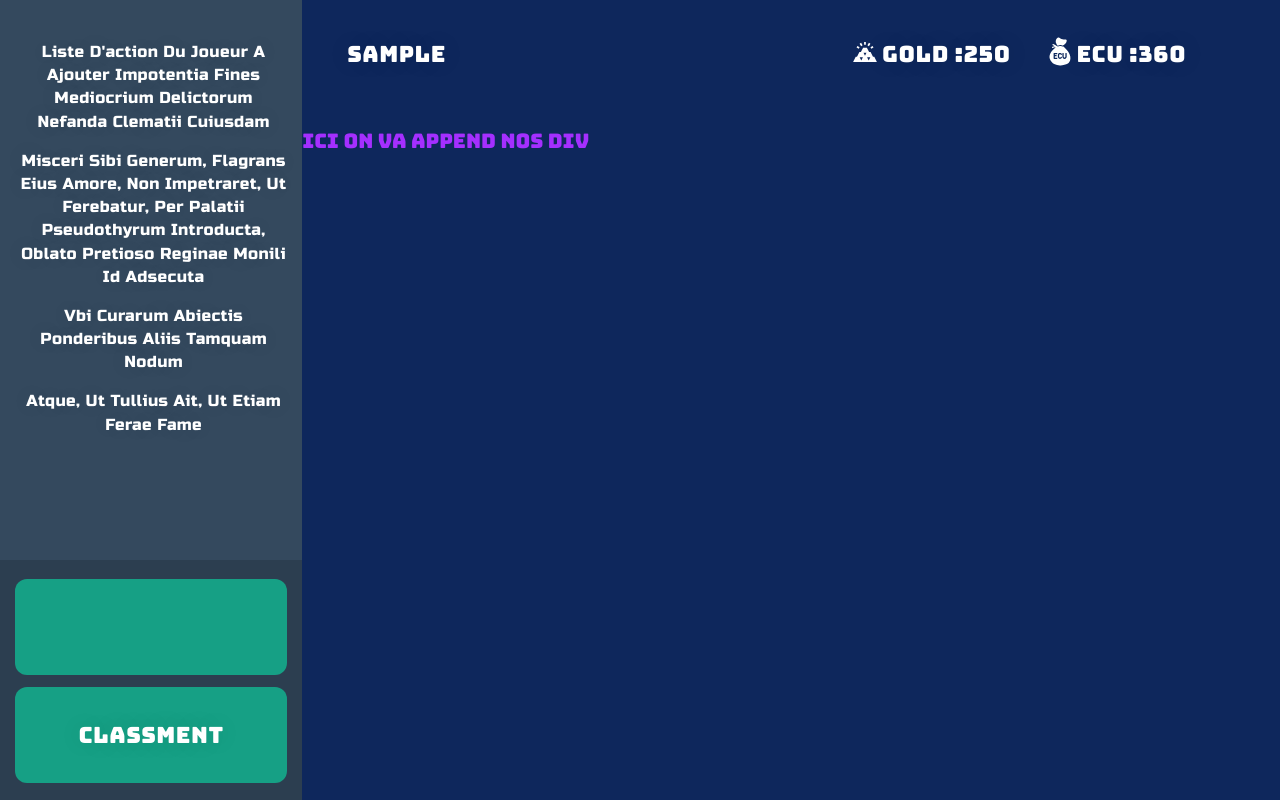
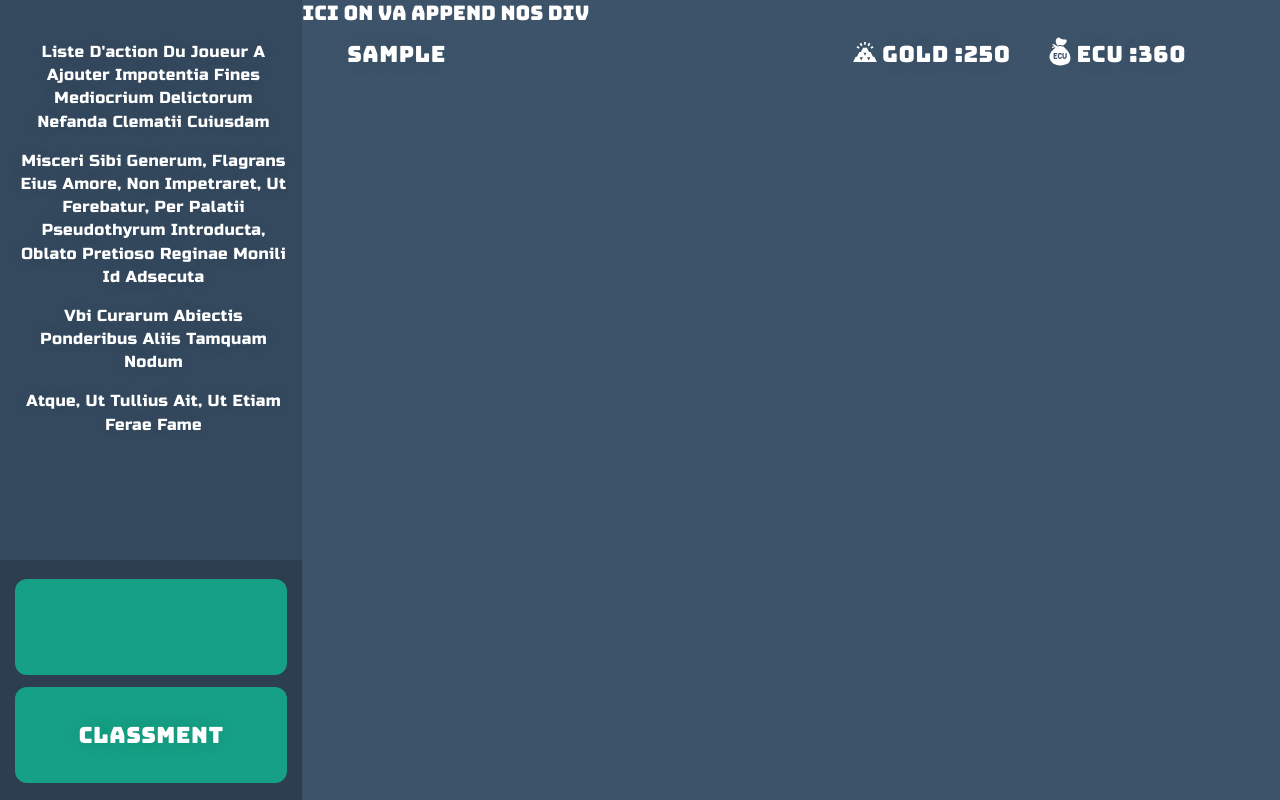
Before and after one commit to Dev1-2017-2018/colony24, a PHP site: template views/front/game.php in a window 1280 px wide. Run offline with PHP 8.4, Linux system fonts and the light colour scheme; the template is opened without the code that fills it, so the values that code supplies are empty; the visitor is signed in with stand-in values (Sample User, id 1); some libraries are stand-ins or nearby versions.

Commit message:
Glogbal CSS for log and reg

```diff
--- a/web/css/global.css
+++ b/web/css/global.css
@@ -4,7 +4,7 @@
   margin: 0; padding: 0;
 }
 body {
-  background-color: #0e275c;
+  background-color: #3c536a;
   overflow: hidden;
 }
 ::-webkit-scrollbar {
@@ -16,11 +16,12 @@ body {
 * {
 	font-family: 'Bungee', sans-serif;
 	font-weight: 400;
-	color: #a42fff;
+  color: #646464;
 }
 
 p {
 	font-size: 20px;
+	color: #fff;
 }
 
 a {
@@ -145,26 +146,6 @@ p.button
 
 
 
-
-
-
-
-
-
-
-
-
-
-
-
-
-
-
-
-
-
-
-
 /*POP UP*/
 /* The Modal (background) */
 .modal {
@@ -286,33 +267,15 @@ div.player-info div
   letter-spacing: .025em;
 }
 
-#player-boats div p
-{
-    justify-content: flex-end;
-    display: inline-block;
-    text-align: end;
-    text-transform: uppercase;
-    font-weight: 400;
-    color: #ffffff;
-    text-shadow: 0 0 25px rgba(0, 0, 0, 0.1);
-    font-size: 1.4em;
-    line-height: 1.1;
-    letter-spacing: .025em;
-}
-
-
-
 
 /*MAIN*/
 div.main
 {
   grid-column-start: 3;
   grid-column-end: 4;
-  grid-row-start: 2;
+  grid-row-start: 1;
   grid-row-end: 6;
 }
-
-
 
 /********************** ASIDE *************************/
 /*titre intro*/
```
